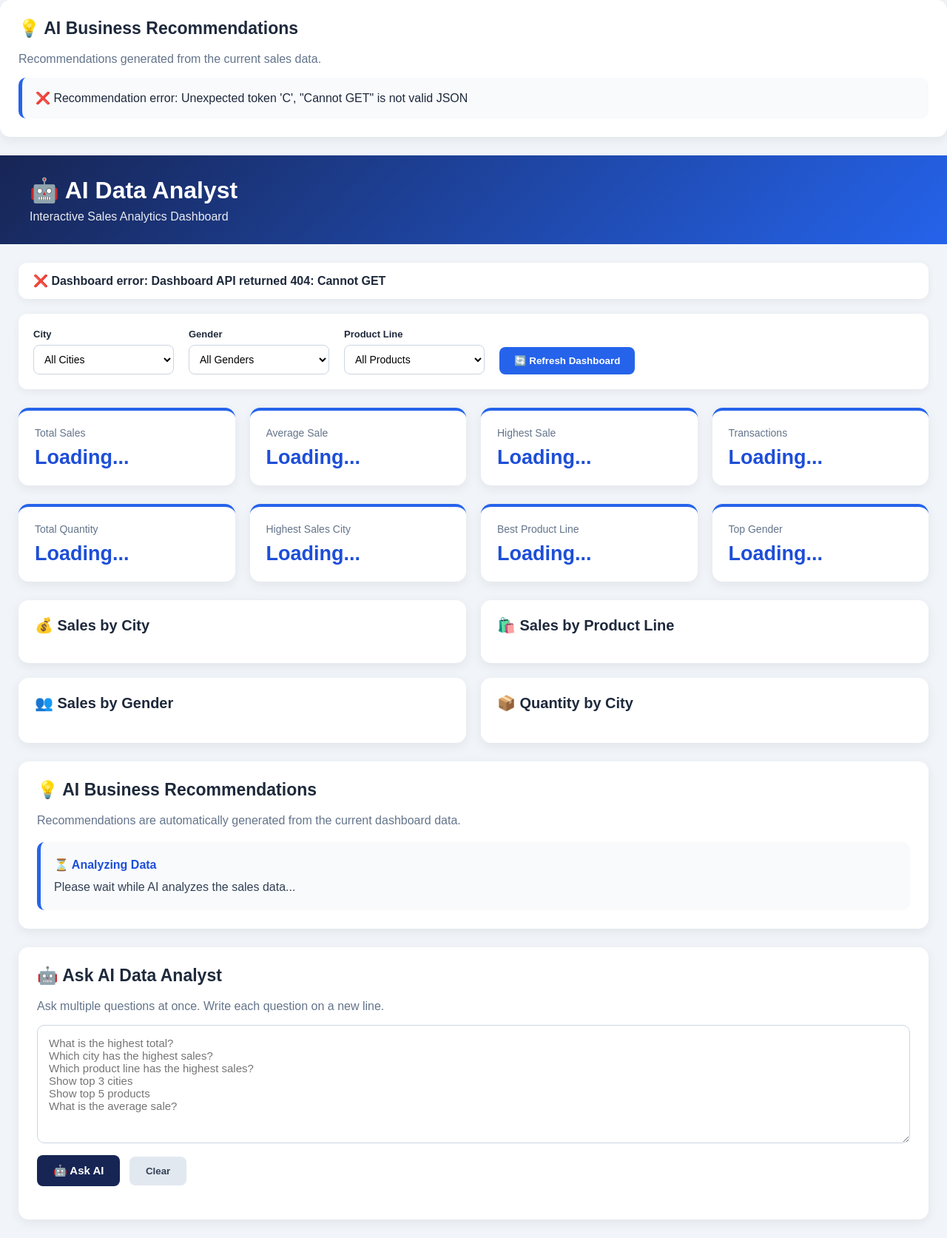
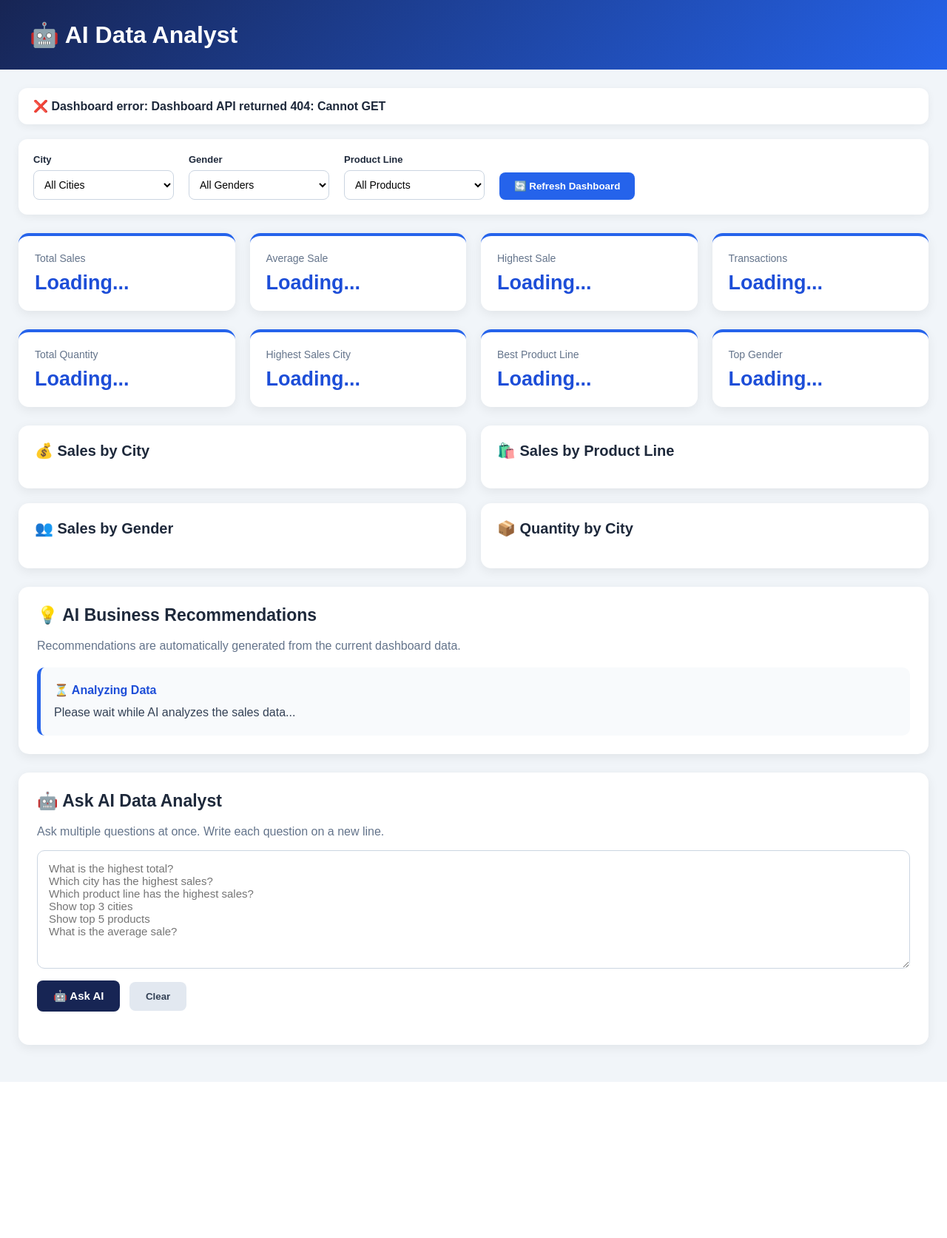
Before and after one commit to DISHAJADHAV99/AI-Data-Analysis, a Flask app: template templates/dashboard.html in a window 1280 px wide. Shown: the whole page at 74% size. After the commit the page ends 1462 px from the top, so only its background shows below. Run offline with Flask 3, Linux system fonts and the light colour scheme; the template is opened without the code that fills it, so the values that code supplies are empty.

Commit message:
Update project notebook and dashboard

```diff
--- a/templates/dashboard.html
+++ b/templates/dashboard.html
@@ -7,31 +7,14 @@
 
 <meta name="viewport"
       content="width=device-width, initial-scale=1.0">
-<!-- ==========================================
-     AI RECOMMENDATIONS
-========================================== -->
-
-<div class="ai-card" style="margin-bottom:25px;">
-
-    <h2>💡 AI Business Recommendations</h2>
-
-    <p class="ai-description">
-        Recommendations generated from the current sales data.
-    </p>
-
-    <div id="recommendations">
-
-        <div class="answer-card">
-            Loading recommendations...
-        </div>
-
-    </div>
-
-</div>
 
 <title>AI Data Analyst Dashboard</title>
 
 <style>
+
+/* ==================================================
+   GLOBAL
+================================================== */
 
 * {
     box-sizing: border-box;
@@ -44,9 +27,10 @@ body {
     color: #1e293b;
 }
 
-/* ================================
+
+/* ==================================================
    HEADER
-================================ */
+================================================== */
 
 .header {
     background: linear-gradient(
@@ -69,9 +53,10 @@ body {
     opacity: 0.9;
 }
 
-/* ================================
+
+/* ==================================================
    CONTAINER
-================================ */
+================================================== */
 
 .container {
     max-width: 1500px;
@@ -79,9 +64,10 @@ body {
     padding: 25px;
 }
 
-/* ================================
-   STATUS
-================================ */
+
+/* ==================================================
+   SYSTEM STATUS
+================================================== */
 
 .system-status {
     background: white;
@@ -96,9 +82,10 @@ body {
     font-weight: bold;
 }
 
-/* ================================
+
+/* ==================================================
    FILTERS
-================================ */
+================================================== */
 
 .filters {
     background: white;
@@ -156,9 +143,10 @@ select {
     background: #1d4ed8;
 }
 
-/* ================================
+
+/* ==================================================
    KPI
-================================ */
+================================================== */
 
 .kpi-grid {
     display: grid;
@@ -197,9 +185,10 @@ select {
     font-weight: bold;
 }
 
-/* ================================
+
+/* ==================================================
    ANALYTICS
-================================ */
+================================================== */
 
 .analytics-grid {
     display: grid;
@@ -229,9 +218,10 @@ select {
     font-size: 20px;
 }
 
-/* ================================
+
+/* ==================================================
    BAR CHART
-================================ */
+================================================== */
 
 .chart-row {
     margin: 18px 0;
@@ -272,9 +262,10 @@ select {
     transition: width 0.5s;
 }
 
-/* ================================
+
+/* ==================================================
    GENDER
-================================ */
+================================================== */
 
 .gender-box {
     display: grid;
@@ -305,9 +296,10 @@ select {
     color: #2563eb;
 }
 
-/* ================================
+
+/* ==================================================
    RECOMMENDATIONS
-================================ */
+================================================== */
 
 .recommendation-card {
     background: white;
@@ -368,9 +360,10 @@ select {
     color: #334155;
 }
 
-/* ================================
+
+/* ==================================================
    AI SECTION
-================================ */
+================================================== */
 
 .ai-card {
     background: white;
@@ -382,6 +375,8 @@ select {
     box-shadow:
         0 4px 15px
         rgba(0,0,0,0.07);
+
+    margin-bottom: 25px;
 }
 
 .ai-card h2 {
@@ -444,6 +439,10 @@ textarea:focus {
     font-size: 15px;
 }
 
+.ask-button:hover {
+    background: #1e3a8a;
+}
+
 .clear-button {
     background: #e2e8f0;
 
@@ -462,12 +461,18 @@ textarea:focus {
     font-weight: bold;
 }
 
-/* ================================
+.clear-button:hover {
+    background: #cbd5e1;
+}
+
+
+/* ==================================================
    ANSWERS
-================================ */
+================================================== */
 
 #status {
     margin-top: 18px;
+
     font-weight: bold;
 }
 
@@ -506,17 +511,19 @@ textarea:focus {
     line-height: 1.6;
 }
 
-/* ================================
+
+/* ==================================================
    LOADING
-================================ */
+================================================== */
 
 .loading {
     color: #64748b;
 }
 
-/* ================================
+
+/* ==================================================
    RESPONSIVE
-================================ */
+================================================== */
 
 @media(max-width: 1000px) {
 
@@ -529,7 +536,6 @@ textarea:focus {
         grid-template-columns:
             1fr;
     }
-
 }
 
 @media(max-width: 600px) {
@@ -552,6 +558,9 @@ textarea:focus {
         width: 100%;
     }
 
+    .gender-box {
+        grid-template-columns: 1fr;
+    }
 }
 
 </style>
@@ -562,9 +571,9 @@ textarea:focus {
 <body>
 
 
-<!-- ==========================================
+<!-- ==================================================
      HEADER
-========================================== -->
+================================================== -->
 
 <div class="header">
 
@@ -572,9 +581,6 @@ textarea:focus {
         🤖 AI Data Analyst
     </h1>
 
-    <p>
-        Interactive Sales Analytics Dashboard
-    </p>
 
 </div>
 
@@ -582,9 +588,9 @@ textarea:focus {
 <div class="container">
 
 
-<!-- ==========================================
-     STATUS
-========================================== -->
+<!-- ==================================================
+     SYSTEM STATUS
+================================================== -->
 
 <div
     class="system-status"
@@ -595,11 +601,12 @@ textarea:focus {
 </div>
 
 
-<!-- ==========================================
+<!-- ==================================================
      FILTERS
-========================================== -->
+================================================== -->
 
 <div class="filters">
+
 
     <div class="filter">
 
@@ -663,9 +670,9 @@ textarea:focus {
 </div>
 
 
-<!-- ==========================================
+<!-- ==================================================
      KPI ROW 1
-========================================== -->
+================================================== -->
 
 <div class="kpi-grid">
 
@@ -741,9 +748,9 @@ textarea:focus {
 </div>
 
 
-<!-- ==========================================
+<!-- ==================================================
      KPI ROW 2
-========================================== -->
+================================================== -->
 
 <div class="kpi-grid">
 
@@ -819,9 +826,9 @@ textarea:focus {
 </div>
 
 
-<!-- ==========================================
+<!-- ==================================================
      ANALYTICS
-========================================== -->
+================================================== -->
 
 <div class="analytics-grid">
 
@@ -877,9 +884,9 @@ textarea:focus {
 </div>
 
 
-<!-- ==========================================
-     AI RECOMMENDATIONS
-========================================== -->
+<!-- ==================================================
+     AI BUSINESS RECOMMENDATIONS
+================================================== -->
 
 <div class="recommendation-card">
 
@@ -915,9 +922,9 @@ textarea:focus {
 </div>
 
 
-<!-- ==========================================
-     AI DATA ANALYST
-========================================== -->
+<!-- ==================================================
+     ASK AI DATA ANALYST
+================================================== -->
 
 <div class="ai-card">
 
@@ -1023,7 +1030,10 @@ async function loadDashboard() {
             new URLSearchParams();
 
 
-        if (city && city !== "All") {
+        if (
+            city &&
+            city !== "All"
+        ) {
 
             params.append(
                 "city",
@@ -1033,7 +1043,10 @@ async function loadDashboard() {
         }
 
 
-        if (gender && gender !== "All") {
+        if (
+            gender &&
+            gender !== "All"
+        ) {
 
             params.append(
                 "gender",
@@ -1043,7 +1056,10 @@ async function loadDashboard() {
         }
 
 
-        if (product && product !== "All") {
+        if (
+            product &&
+            product !== "All"
+        ) {
 
             params.append(
                 "product",
@@ -1054,8 +1070,7 @@ async function loadDashboard() {
 
 
         const url =
-            "/dashboard-filtered"
-            +
+            "/dashboard-filtered" +
             (
                 params.toString()
                 ? "?" + params.toString()
@@ -1086,9 +1101,12 @@ async function loadDashboard() {
 
             throw new Error(
                 "Dashboard API returned "
-                + response.status
-                + ": "
-                + errorText
+                +
+                response.status
+                +
+                ": "
+                +
+                errorText
             );
 
         }
@@ -1120,7 +1138,8 @@ async function loadDashboard() {
 
         status.innerText =
             "❌ Dashboard error: "
-            + error.message;
+            +
+            error.message;
 
     }
 
@@ -1262,7 +1281,7 @@ function updateDashboard(data) {
 
 
 // ==================================================
-// AI RECOMMENDATIONS
+// AI BUSINESS RECOMMENDATIONS
 // ==================================================
 
 function generateRecommendations(data) {
@@ -1272,6 +1291,7 @@ function generateRecommendations(data) {
             "recommendations"
         );
 
+
     container.innerHTML = "";
 
 
@@ -1279,7 +1299,7 @@ function generateRecommendations(data) {
 
 
     // ------------------------------------------
-    // CITY RECOMMENDATION
+    // CITY
     // ------------------------------------------
 
     const cities =
@@ -1322,7 +1342,7 @@ function generateRecommendations(data) {
 
 
     // ------------------------------------------
-    // PRODUCT RECOMMENDATION
+    // PRODUCT
     // ------------------------------------------
 
     const products =
@@ -1371,11 +1391,15 @@ function generateRecommendations(data) {
     if (products.length > 1) {
 
         const lowProduct =
-            products[products.length - 1][0];
+            products[
+                products.length - 1
+            ][0];
 
         const lowSales =
             Number(
-                products[products.length - 1][1]
+                products[
+                    products.length - 1
+                ][1]
             );
 
 
@@ -1467,7 +1491,9 @@ function generateRecommendations(data) {
     // DISPLAY
     // ------------------------------------------
 
-    if (recommendations.length === 0) {
+    if (
+        recommendations.length === 0
+    ) {
 
         container.innerHTML = `
 
@@ -1559,33 +1585,42 @@ function updateFilterOptions(data) {
 
     fillSelect(
         "cityFilter",
+
         data.available_cities ||
         Object.keys(
             data.sales_by_city || {}
         ),
+
         "All Cities",
+
         currentCity
     );
 
 
     fillSelect(
         "genderFilter",
+
         data.available_genders ||
         Object.keys(
             data.sales_by_gender || {}
         ),
+
         "All Genders",
+
         currentGender
     );
 
 
     fillSelect(
         "productFilter",
+
         data.available_products ||
         Object.keys(
             data.sales_by_product || {}
         ),
+
         "All Products",
+
         currentProduct
     );
 
@@ -1593,7 +1628,7 @@ function updateFilterOptions(data) {
 
 
 // ==================================================
-// CREATE BAR CHART
+// BAR CHART
 // ==================================================
 
 function createBarChart(
@@ -1615,7 +1650,9 @@ function createBarChart(
         Object.entries(data);
 
 
-    if (entries.length === 0) {
+    if (
+        entries.length === 0
+    ) {
 
         container.innerHTML =
             "<p>No data available</p>";
@@ -1704,7 +1741,7 @@ function createBarChart(
 
 
 // ==================================================
-// GENDER
+// GENDER CHART
 // ==================================================
 
 function createGenderChart(data) {
@@ -1722,7 +1759,9 @@ function createGenderChart(data) {
         Object.entries(data);
 
 
-    if (entries.length === 0) {
+    if (
+        entries.length === 0
+    ) {
 
         container.innerHTML =
             "<p>No gender data available</p>";
@@ -2090,7 +2129,7 @@ async function askQuestions() {
 
 
 // ==================================================
-// CLEAR
+// CLEAR QUESTIONS
 // ==================================================
 
 function clearQuestions() {
@@ -2149,7 +2188,7 @@ function escapeHtml(value) {
 
 
 // ==================================================
-// START
+// START DASHBOARD
 // ==================================================
 
 window.addEventListener(
@@ -2157,91 +2196,9 @@ window.addEventListener(
     function() {
 
         loadDashboard();
-        loadRecommendations();
 
     }
 );
-// ==================================================
-// AI RECOMMENDATIONS
-// ==================================================
-
-async function loadRecommendations() {
-
-    const container =
-        document.getElementById("recommendations");
-
-    container.innerHTML =
-        '<div class="answer-card">🤖 Generating recommendations...</div>';
-
-    try {
-
-        const response = await fetch("/insights");
-
-        const data = await response.json();
-
-        if (!response.ok) {
-
-            throw new Error(
-                data.error || "Recommendation request failed"
-            );
-
-        }
-
-        let recommendation = "";
-
-        if (typeof data === "string") {
-
-            recommendation = data;
-
-        }
-        else if (data.insights) {
-
-            recommendation = data.insights;
-
-        }
-        else if (data.recommendations) {
-
-            recommendation = data.recommendations;
-
-        }
-        else {
-
-            recommendation =
-                JSON.stringify(data, null, 2);
-
-        }
-
-        container.innerHTML = `
-            <div class="answer-card">
-
-                <div class="answer-text">
-                    ${escapeHtml(recommendation)}
-                </div>
-
-            </div>
-        `;
-
-    }
-
-    catch(error) {
-
-        console.error(
-            "Recommendation error:",
-            error
-        );
-
-        container.innerHTML = `
-            <div class="answer-card">
-
-                ❌ Recommendation error:
-                ${escapeHtml(error.message)}
-
-            </div>
-        `;
-
-    }
-
-}
 
 </script>
 
```
Also changed, not shown: 1 other file.
